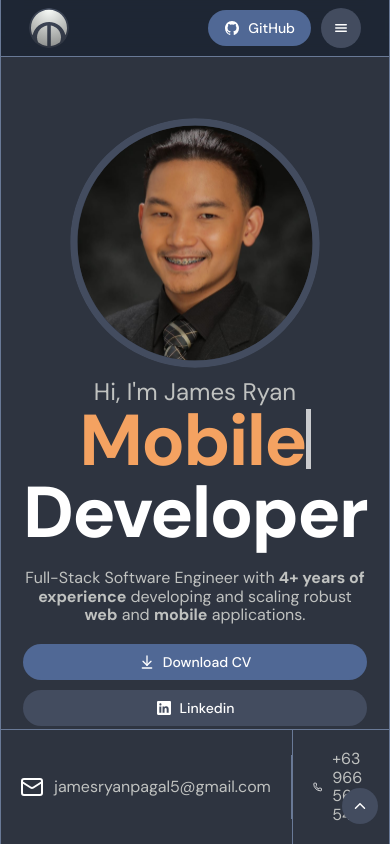
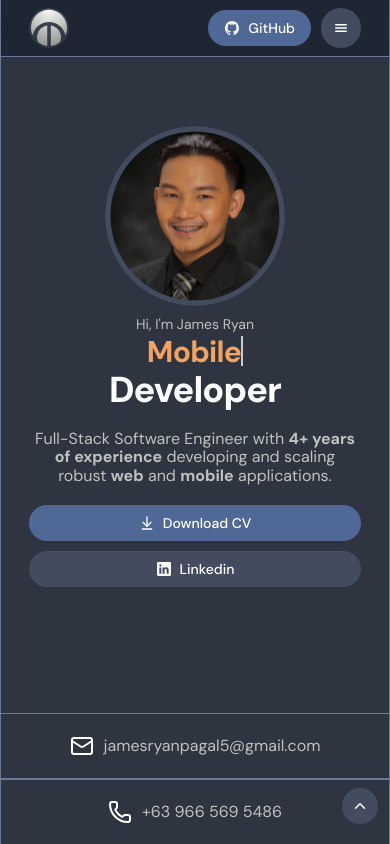
Before and after one commit to jamesryanpagal/opterna, a React (Vite) app: page / in a window 390 px wide. Shown: the top 844 px of the page. Built offline with nearby package versions, Linux system fonts and the light colour scheme.

Commit message:
version 1.9.3 profile section fixed

```diff
--- a/package.json
+++ b/package.json
@@ -1,7 +1,7 @@
 {
   "name": "react-vite-typescript-shadcn-template",
   "private": true,
-  "version": "1.9.2",
+  "version": "1.9.3",
   "type": "module",
   "scripts": {
     "dev": "vite",
--- a/src/pages/home/profile.tsx
+++ b/src/pages/home/profile.tsx
@@ -92,15 +92,16 @@ const Profile = () => {
       >
         <Container
           id="home"
-          padding="lg"
+          padding="none"
           cornerRadius="none"
           flexDisplay
           alignItems="center"
           justifyContent="center"
           className="min-h-screen w-full md:w-[80%] lg:w-[65%] self-center border-l border-r border-lightened-dark-bg"
+          gap="none"
         >
           <Container
-            padding="none"
+            padding="lg"
             flexDisplay
             flexDirection="row"
             alignItems="center"
@@ -110,7 +111,7 @@ const Profile = () => {
               justifyContent: "center",
               gap: "sm",
             }}
-            className="w-full"
+            className="w-full flex-1"
           >
             <Container
               padding="none"
@@ -121,7 +122,7 @@ const Profile = () => {
               <Container padding="none" cornerRadius="none">
                 <Text
                   secondary
-                  className="w-full ml-0 md:ml-1 text-center md:text-start text-[24px]"
+                  className="w-full ml-0 md:ml-1 text-center md:text-start text-[14px] md:text-[24px]"
                 >
                   Hi, I'm James Ryan
                 </Text>
@@ -132,8 +133,8 @@ const Profile = () => {
                     pauseDuration={1500}
                     showCursor={true}
                     cursorCharacter="|"
-                    className="text-center md:text-start w-full text-7xl font-bold"
-                    cursorClassName="border-border text-7xl w-[5px] h-[60px]"
+                    className="text-center md:text-start w-full text-3xl md:text-7xl font-bold"
+                    cursorClassName="border-border text-3xl md:text-7xl w-[2px] md:w-[5px] h-[30px] md:h-[60px]"
                     textColors={[
                       COLORS.success,
                       COLORS.mediumTorquoise,
@@ -142,7 +143,7 @@ const Profile = () => {
                   />
                   <Title
                     level={1}
-                    className="text-center md:text-start text-7xl"
+                    className="text-center md:text-start text-3xl md:text-7xl"
                   >
                     Developer
                   </Title>
@@ -188,7 +189,7 @@ const Profile = () => {
               </Container>
             </Container>
             <Container
-              className="w-[250px] h-[250px] lg:w-[400px] lg:h-[400px]"
+              className="w-[180px] h-[180px] lg:w-[400px] lg:h-[400px]"
               padding="none"
             >
               <Avatar src={profileImg} size="full" />
@@ -198,19 +199,22 @@ const Profile = () => {
             cornerRadius="none"
             flexDisplay
             padding="none"
-            className="absolute bottom-0 left-0 w-full border-t border-lightened-dark-bg"
+            className="w-full border-t border-lightened-dark-bg"
           >
             <Container
               flexDisplay
               flexDirection="row"
+              sm={{
+                flexDirection: "column",
+              }}
               alignItems="center"
               padding="none"
               cornerRadius="none"
               gap="none"
-              className="w-full md:w-[80%] lg:w-[65%] self-center"
+              className="w-full"
             >
               <Container
-                className="flex-1 border-r-[0.5px] border-lightened-dark-bg"
+                className="flex-1 w-full border-r-0 md:border-r-[0.5px] border-b-[0.5px] md:border-b-0 border-lightened-dark-bg"
                 flexDisplay
                 cornerRadius="none"
                 flexDirection="row"
@@ -222,7 +226,7 @@ const Profile = () => {
                 <Text secondary>jamesryanpagal5@gmail.com</Text>
               </Container>
               <Container
-                className="flex-1 border-l-[0.5px] border-lightened-dark-bg"
+                className="flex-1 w-full border-l-0 md:border-l-[0.5px] border-t-[0.5px] md:border-t-0 border-lightened-dark-bg"
                 flexDisplay
                 cornerRadius="none"
                 flexDirection="row"
--- a/src/pages/home/skills.tsx
+++ b/src/pages/home/skills.tsx
@@ -115,6 +115,9 @@ const Skills = () => {
           className="flex-1 border-b border-lightened-dark-bg"
           flexDisplay
           flexDirection="row"
+          sm={{
+            flexDirection: "column",
+          }}
           gap="none"
           cornerRadius="none"
         >
@@ -123,6 +126,7 @@ const Skills = () => {
             title="Frontend"
             description="Modern responsive architectures and interactive client interfaces."
             skills={frontendSkills}
+            className="border-r-0 md:border-r border-b md:border-b-0"
           />
           <List
             icon={<Server />}
@@ -137,6 +141,9 @@ const Skills = () => {
           className="flex-1"
           flexDisplay
           flexDirection="row"
+          sm={{
+            flexDirection: "column",
+          }}
           gap="none"
           cornerRadius="none"
         >
@@ -145,6 +152,7 @@ const Skills = () => {
             title="Mobile"
             description="Cross-platform mobile applications for iOS and Android."
             skills={mobileSkills}
+            className="border-r-0 md:border-r border-b md:border-b-0"
           />
           <List
             icon={<Rocket />}
```
